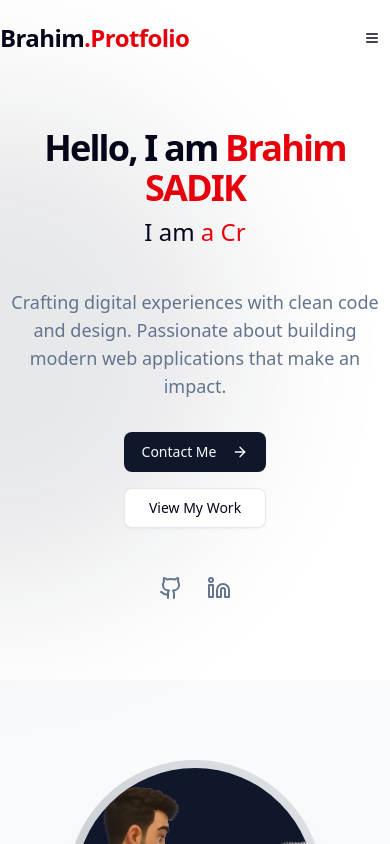
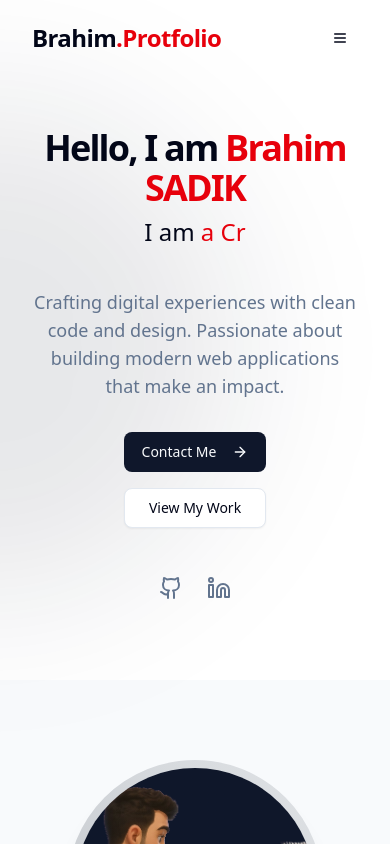
Before and after one commit to sadikBr/portfolio, a Next.js app: page / in a window 390 px wide. Shown: the top 844 px of the page. Built offline with nearby package versions, Linux system fonts and the light colour scheme.

Commit message:
fix: added some padding to mobile view

```diff
--- a/src/app/globals.css
+++ b/src/app/globals.css
@@ -5,6 +5,7 @@
 
 @utility container {
   margin-inline: auto;
+  padding-inline: 2rem;
 }
 
 @theme inline {
```
